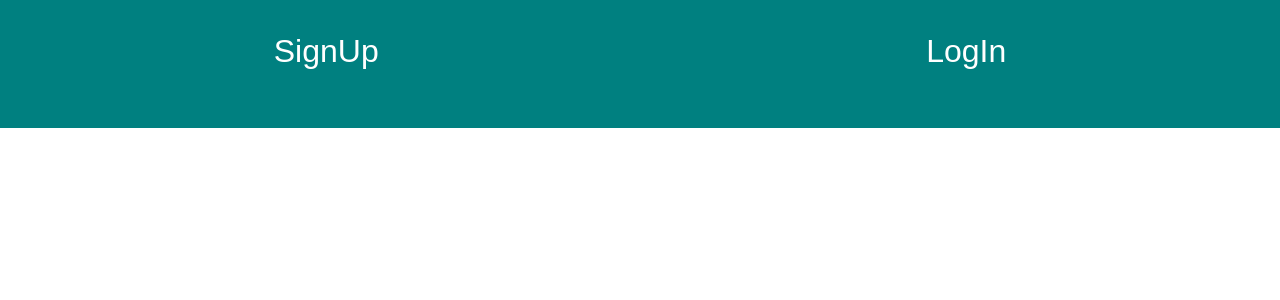
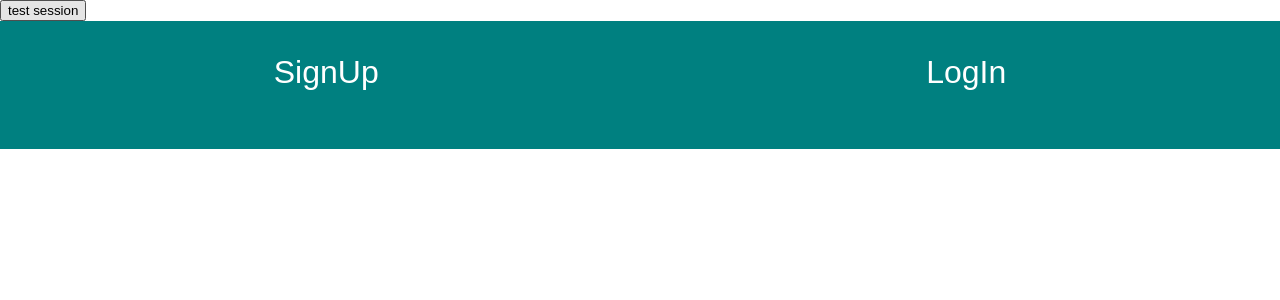
Before and after one commit to zachherwitz/Distro-Front, a React (Create React App) app: page / in a window 1280 px wide. Shown: the top 300 px of the page. Built offline with nearby package versions, Linux system fonts and the light colour scheme.

Commit message:
auth sucks

```diff
--- a/package.json
+++ b/package.json
@@ -1,6 +1,7 @@
 {
   "name": "distro-front",
   "version": "0.1.0",
+  "proxy": "https://distro-app-api.herokuapp.com/",
   "private": true,
   "engines": {
     "npm": "6.14.4",
--- a/src/App.js
+++ b/src/App.js
@@ -55,7 +55,7 @@ class App extends React.Component {
 
   login = (obj) => {
     // Post Request to API SESSION (NOT WORKING YET)
-    console.log(obj);
+    // console.log(obj);
     axios.post('https://distro-app-api.herokuapp.com/session', obj).then((response) => {
       if(obj.email === response.data.email){
         this.setState({
@@ -144,9 +144,14 @@ class App extends React.Component {
     })
   }
 
+  testsession = () => {
+    axios.get('https://distro-app-api.herokuapp.com/session')
+  }
+
   render = () => {
     return (
       <div className={'app-container'}>
+        <button onClick={this.testsession}>test session</button>
         <NavBar
           changeRoute={this.changeRoute}
           isLoggedIn={this.state.isLoggedIn}
```
